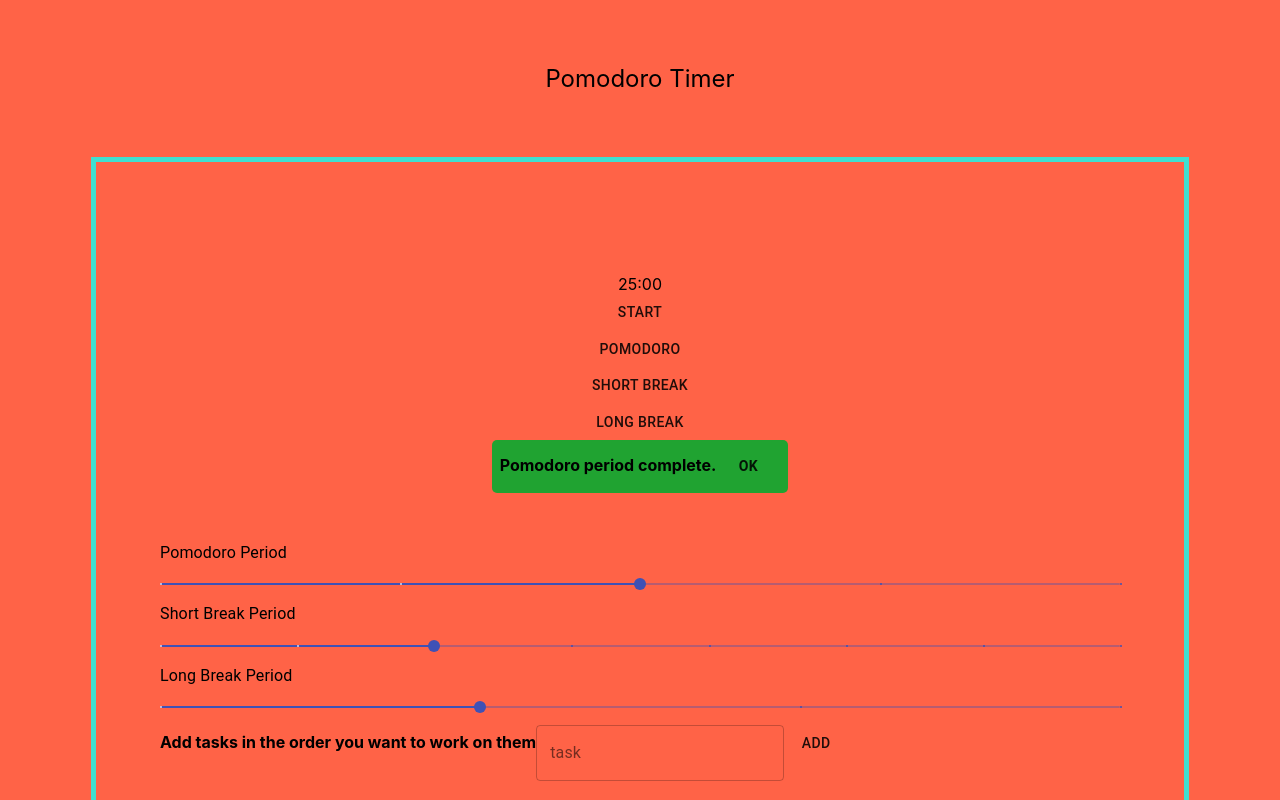
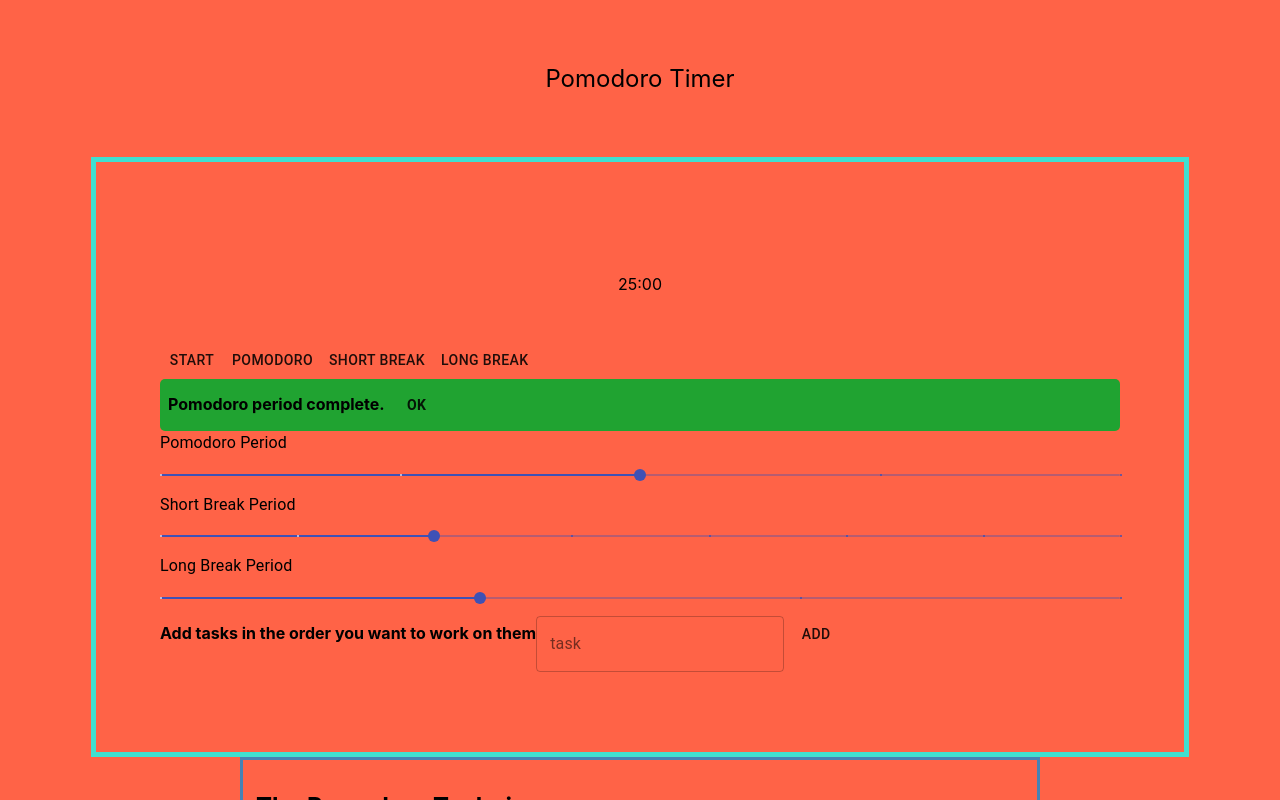
Before and after one commit to vp684/dev-pomodoro, a React (Create React App) app: page / in a window 1280 px wide. Shown: the top 800 px of the page. Built offline with nearby package versions, Linux system fonts and the light colour scheme.

Commit message:
move state

```diff
--- a/src/comps/clock/Clock.js
+++ b/src/comps/clock/Clock.js
@@ -1,73 +1,11 @@
-import React, { useState, useEffect } from 'react'
+import React from 'react'
 
-import Button from '@material-ui/core/Button'
-
-import Alert from '../alert/Alert'
-
-let currTime = new Date(2000, 0, 1, 1, 25, 0, 0).getTime()
 
 function Clock(props) {
 
-    const [pause, setPause] = useState(true)
-    const [duration, setDuration] = useState(true)
-    const [showalert, setAlert] = useState(true)
-
-    const toggleTimer = () => {
-        setPause(!pause)
-    }
-
-    const changeMins = (mins) => {
-        currTime = new Date(2020, 0, 1, 1, mins, 0, 0).getTime()
-        setPause(true)
-        setDuration(!duration)
-    }
-
-    const calcTime = (time) => {
-        let mins = new Date(time).getMinutes()
-        let secs = new Date(time).getSeconds()
-
-        if(mins === 0 && secs === 0){
-            setPause(true)
-            setAlert(true)
-        }
-        if(secs === 0) secs = "00"
-        if(secs < 10 && secs > 0) secs = "0" + secs.toString()
-        if(mins === 0) mins = "00"
-        if(mins < 10 && mins > 0) mins = "0" + mins.toString()
-
-        return (mins + ":" + secs)
-    }
-
-    const [displayTime, setDisplayTime] = useState(calcTime())
-
-    useEffect(() =>{
-
-        if(!pause){
-            //subtract 1 sec and set new display time
-            currTime -= 1000
-            let x_time = calcTime(currTime)
-            setTimeout(() => {
-                setDisplayTime(x_time)
-            }, 1000)
-        }else{
-            // total mins changed
-            let x_time = calcTime(currTime)
-            setDisplayTime(x_time)
-        }
-
-    }, [pause, duration, displayTime])
-
     return (
         <div className="clock flex-col-center">
-            <div id="timer-mins"> {displayTime} </div>
-            <Button onClick={toggleTimer}>{pause ? "Start": "Pause"}</Button>
-            <Button onClick={()=>{changeMins(props.pomo)}}>Pomodoro</Button>
-            <Button onClick={()=>{changeMins(props.short)}}>Short Break</Button>
-            <Button onClick={()=>{changeMins(props.long)}}>Long Break</Button>
-
-            {showalert && <Alert/>}
-
-
+            <div id="timer-mins"> {props.time} </div>
         </div>
     )
 }
--- a/src/comps/clock/ClockOpts.js
+++ b/src/comps/clock/ClockOpts.js
@@ -4,6 +4,13 @@ import Clock from './Clock'
 import Tasks from '../tasks/Tasks'
 import Typography from '@material-ui/core/Typography';
 import Slider from '@material-ui/core/Slider';
+
+import Button from '@material-ui/core/Button'
+
+import Alert from '../alert/Alert'
+
+
+let currTime = new Date(2000, 0, 1, 1, 25, 0, 0).getTime()
 
 
 function valuetext(value) {
@@ -12,9 +19,17 @@ function valuetext(value) {
 
 function ClockOpts() {
 
-    const [pomo, changePomo] = useState(25)
-    const [short, changeShort] = useState(5)
-    const [long, changeLong] = useState(20)
+    const [pomo, changePomo] = useState(1)
+    const [short, changeShort] = useState(1)
+    const [long, changeLong] = useState(1)
+
+
+    const [pause, setPause] = useState(true)
+    const [duration, setDuration] = useState(25)
+    const [showalert, setAlert] = useState(true)
+
+
+
 
 
     const PomoPeriod = (e, val) => {
@@ -29,9 +44,68 @@ function ClockOpts() {
         changeLong(val)
     }
 
+
+    const toggleTimer = () => {
+        setPause(!pause)
+    }
+
+    const changeMins = (mins, type) => {
+        currTime = new Date(2020, 0, 1, 1, mins, 0, 0).getTime()
+        setPause(true)
+        setDuration(type)
+    }
+
+    const calcTime = (time) => {
+        let mins = new Date(time).getMinutes()
+        let secs = new Date(time).getSeconds()
+
+        if(mins === 0 && secs === 0){
+            setPause(true)
+            setAlert(true)
+
+            if(duration === "pomo"){
+                console.log('alert')
+
+            }
+        }
+        if(secs === 0) secs = "00"
+        if(secs < 10 && secs > 0) secs = "0" + secs.toString()
+
+        if(mins === 0) mins = "00"
+        if(mins < 10 && mins > 0) mins = "0" + mins.toString()
+
+        return (mins + ":" + secs)
+    }
+
+    const [displayTime, setDisplayTime] = useState(calcTime())
+
+    useEffect(() =>{
+
+        if(!pause){
+            //subtract 1 sec and set new display time
+            currTime -= 1000
+            let x_time = calcTime(currTime)
+            setTimeout(() => {
+                setDisplayTime(x_time)
+            }, 1000)
+        }else{
+            // total mins changed
+            let x_time = calcTime(currTime)
+            setDisplayTime(x_time)
+        }
+
+    }, [pause, duration, displayTime])
+
     return (
         <div className="clock-opts">
-            <Clock pomo={pomo} short={short} long={long}/>
+            <Clock pomo={pomo} short={short} long={long} time={displayTime}/>
+            <Button onClick={toggleTimer}>{pause ? "Start": "Pause"}</Button>
+            <Button onClick={()=>{changeMins(pomo)}}>Pomodoro</Button>
+            <Button onClick={()=>{changeMins(short )}}>Short Break</Button>
+            <Button onClick={()=>{changeMins(long )}}>Long Break</Button>
+
+            {showalert && <Alert/>}
+
             <Typography id="discrete-slider" gutterBottom>
                 Pomodoro Period
             </Typography>
--- a/src/comps/tasks/Tasks.js
+++ b/src/comps/tasks/Tasks.js
@@ -10,7 +10,7 @@ import ListItemSecondaryAction from '@material-ui/core/ListItemSecondaryAction'
 import IconButton from '@material-ui/core/IconButton'
 import DeleteIcon from '@material-ui/icons/Delete'
 
-function Tasks() {
+function Tasks(props) {
     const [tasklist, setTask] = useState([])
     const [task, setTaskName] = useState('')
 
```
